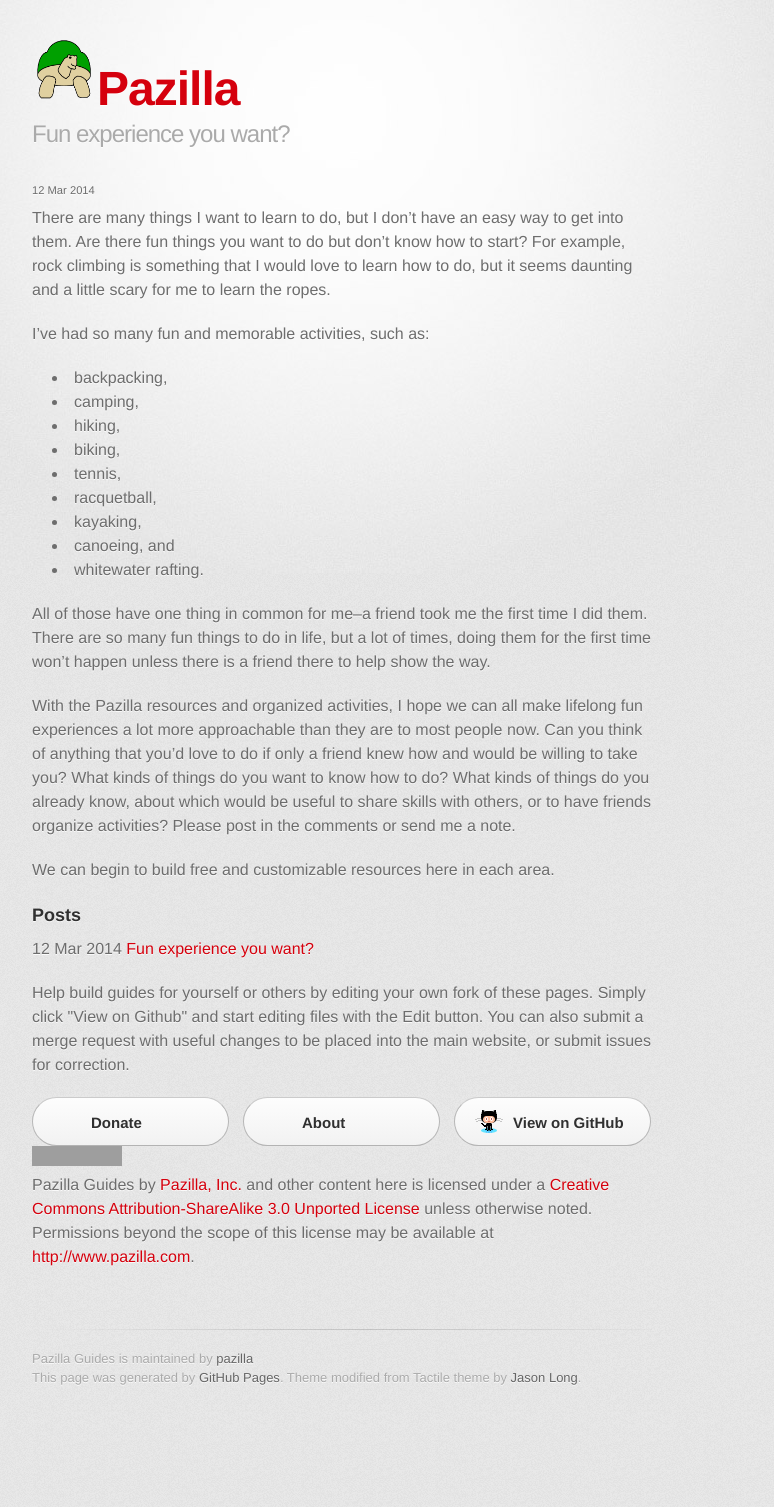
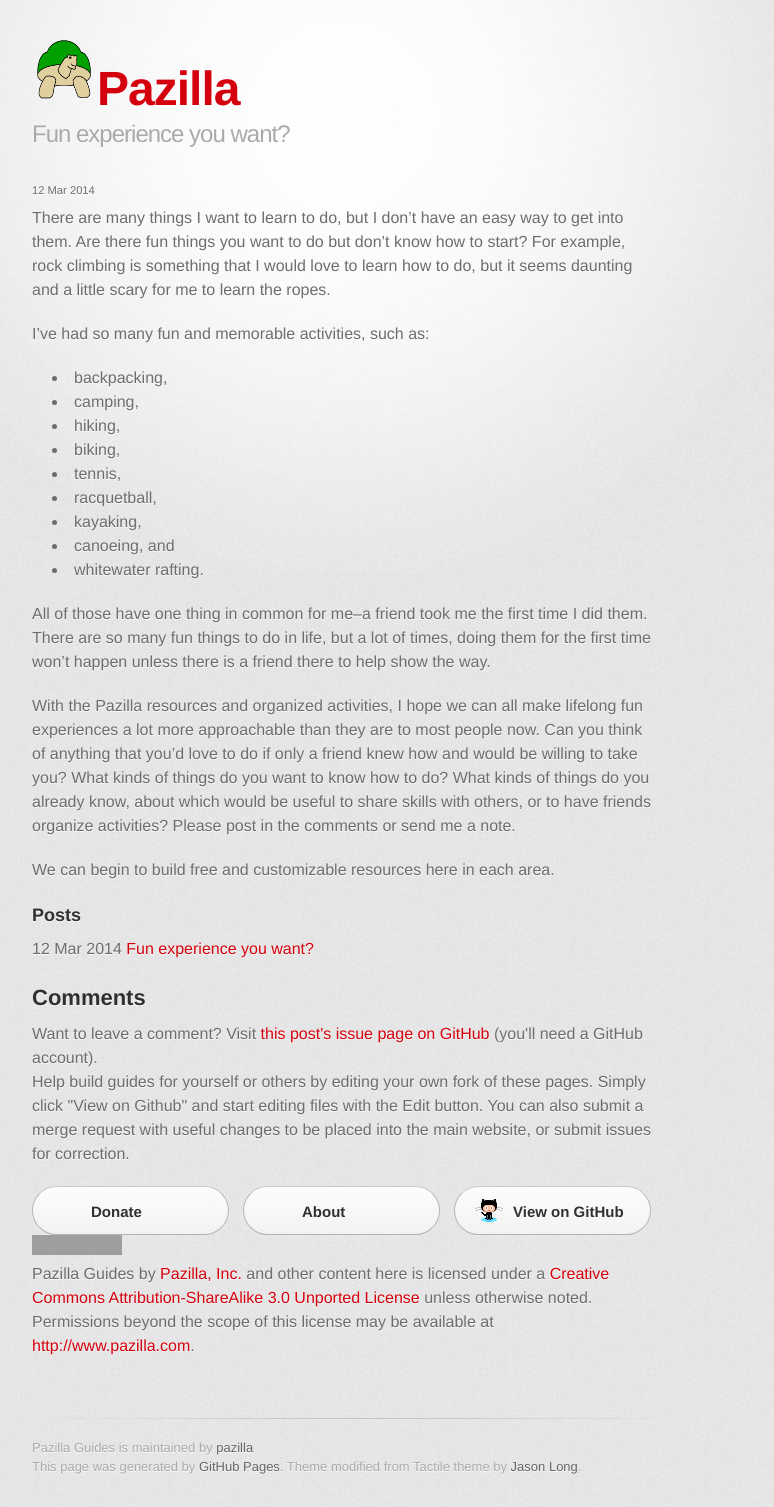
Before and after one commit to pazilla/pazilla.github.io, a Jekyll site: the page built from _posts/2014-03-12-fun-experience-you-want.markdown, in a window 1280 px wide. Shown: the whole page, without its empty margins (298-1072 px from the left). Built offline with Jekyll 4.4.1, drawn with Linux system fonts in a browser that asks for light colours; some web fonts are replaced; before the commit the page ends 1418 px from its top, so only the background shows below that; grey boxes are pictures that could not be loaded.

Commit message:
Update post.html

```diff
--- a/_layouts/post.html
+++ b/_layouts/post.html
@@ -12,6 +12,13 @@ layout: default
 {{ post.date | date_to_string }} <a href="{{ post.url }}">{{ post.title }}</a><br>
 {% endfor %}
 </p>
+
+<div id="comments">
+  <h2>Comments</h2>
+  <div id="header">
+    Want to leave a comment? Visit <a href="https://github.com/pazilla/pazilla.github.io/issues/{{page.commentIssueId}}"> this post's issue page on GitHub</a> (you'll need a GitHub account).
+</div>
+</div>
 
 <script type="text/javascript">
 
```
